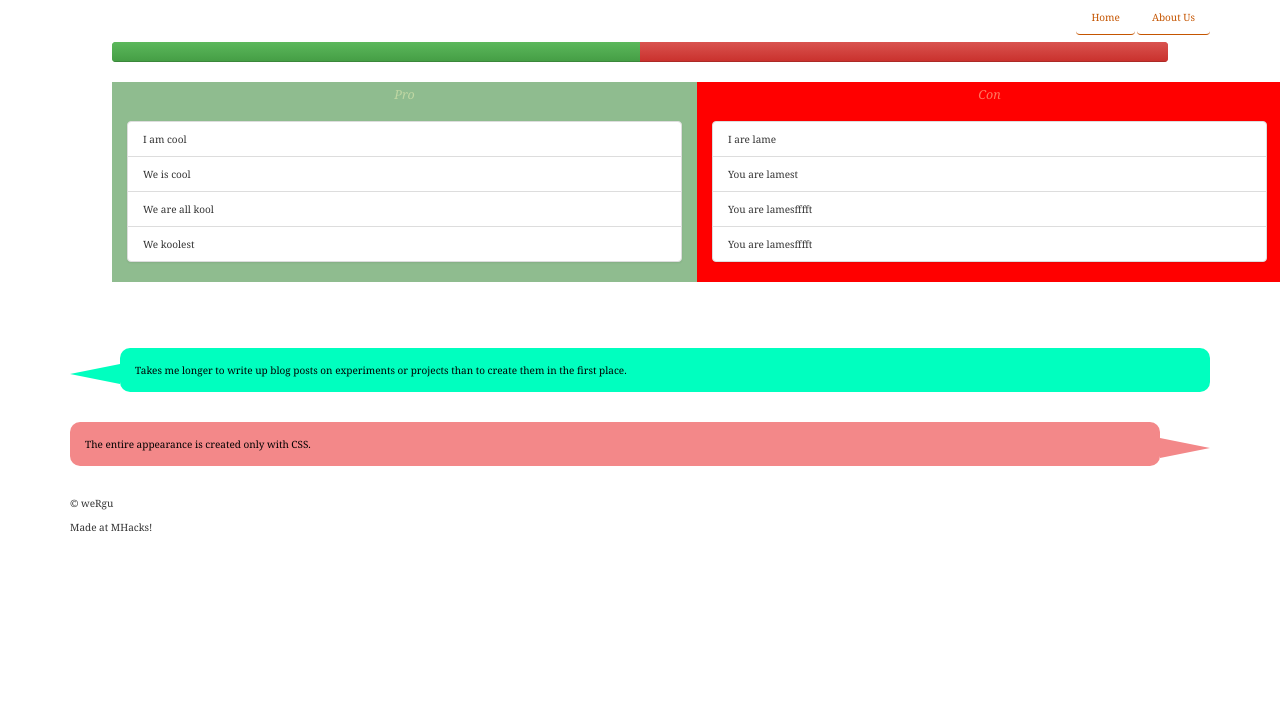
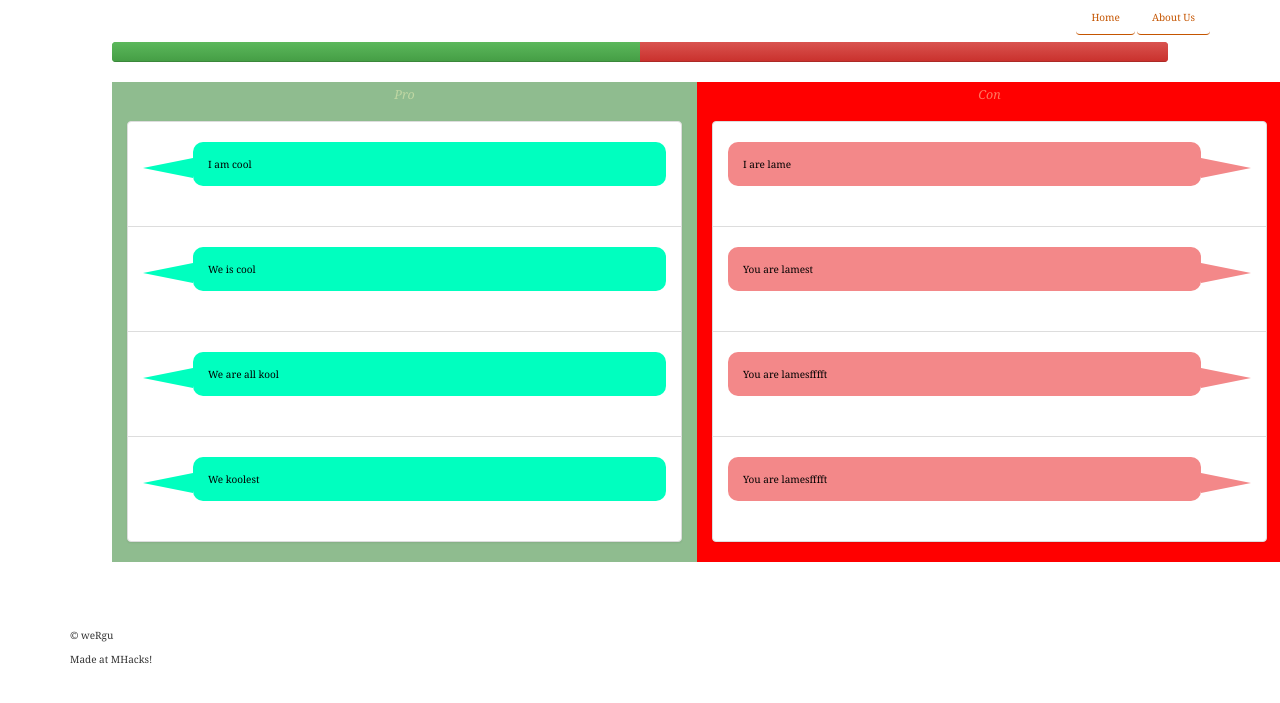
Before and after one commit to EthanWelsh/weRgu, a Flask app: page /procon in a window 1280 px wide. Shown: the top 703 px of the page. Run offline with Flask 2, Linux system fonts and the light colour scheme; parts of the project's set-up code (start-up, migrations or seed data) failed here and were passed over; some libraries are stand-ins or nearby versions.

Commit message:
bubbles in lists

```diff
--- a/wergu/templates/procon.html
+++ b/wergu/templates/procon.html
@@ -26,19 +26,19 @@
                <div class="col-xs-6" style="background-color:darkseagreen">
                     <h2 align="left" style="color: #BFD7A3;">Pro</h2>
                     <ul class="list-group">
-                         <li class="list-group-item">I am cool</li>
-                         <li class="list-group-item">We is cool</li>
-                         <li class="list-group-item">We are all kool</li>
-                         <li class="list-group-item">We koolest</li>
+                         <li class="list-group-item"><p class="triangle-isosceles left">I am cool</p></li>
+                         <li class="list-group-item"><p class="triangle-isosceles left">We is cool</p></li>
+                         <li class="list-group-item"><p class="triangle-isosceles left">We are all kool</p></li>
+                         <li class="list-group-item"><p class="triangle-isosceles left">We koolest</p></li>
                     </ul>
                </div>
                <div class="col-xs-6" style="background-color:red">
                     <h2 align="right" style="color: #FF765F">Con</h2>
                     <ul class="list-group">
-                         <li class="list-group-item">I are lame</li>
-                         <li class="list-group-item">You are lamest</li>
-                         <li class="list-group-item">You are lamesfffft</li>
-                         <li class="list-group-item">You are lamesfffft</li>
+                         <li class="list-group-item"><p class="triangle-isosceles right">I are lame</p></li>
+                         <li class="list-group-item"><p class="triangle-isosceles right">You are lamest</p></li>
+                         <li class="list-group-item"><p class="triangle-isosceles right">You are lamesfffft</p></li>
+                         <li class="list-group-item"><p class="triangle-isosceles right">You are lamesfffft</p></li>
                     </ul>
                </div>
           </div>
@@ -47,8 +47,4 @@
 <br>
 <br>
 
-<p class="triangle-isosceles left">Takes me longer to write up blog posts on experiments or projects than to create them in the first place.</p>
-
-<p class="triangle-isosceles right">The entire appearance is created only with CSS.</p>
-
 {% endblock %}
```
